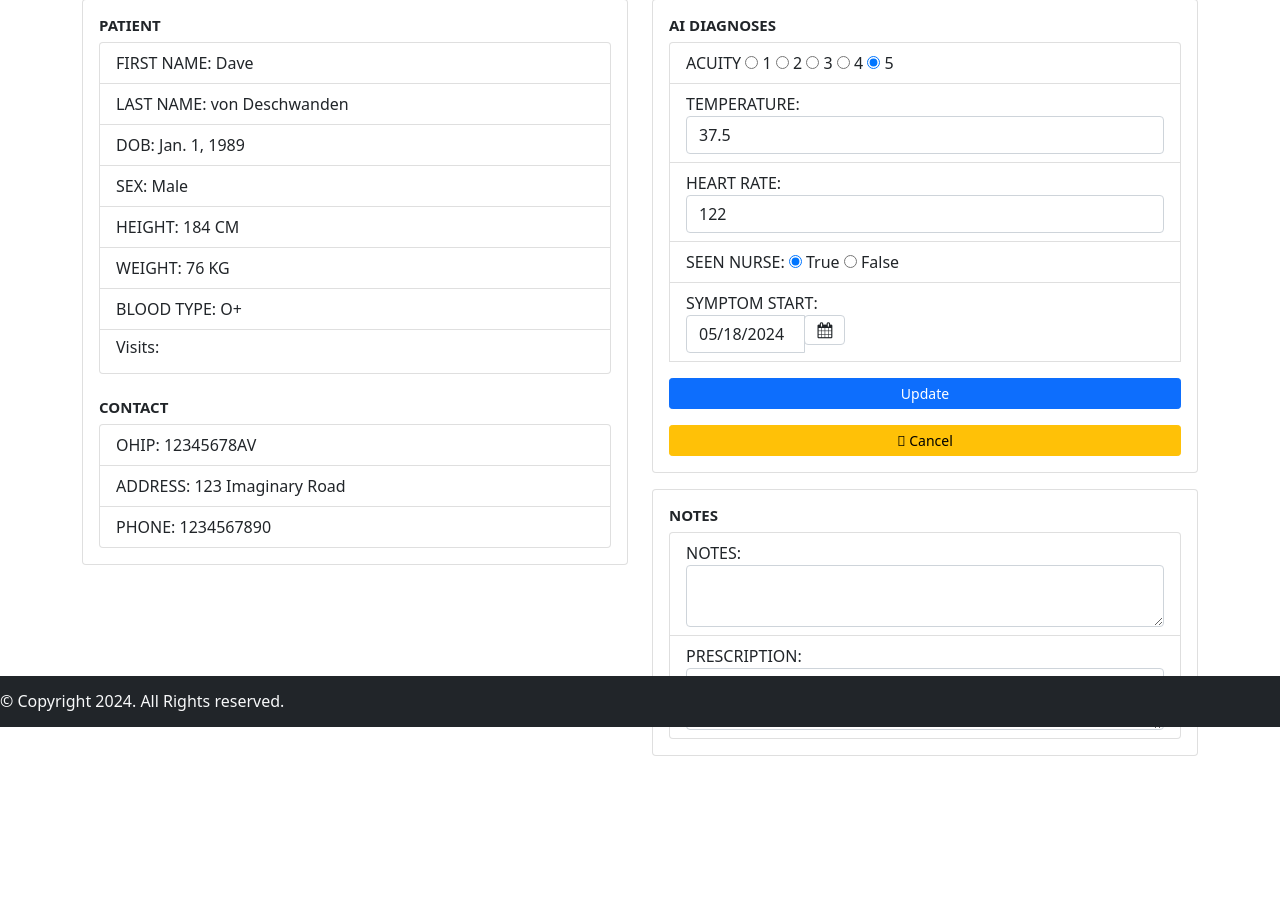
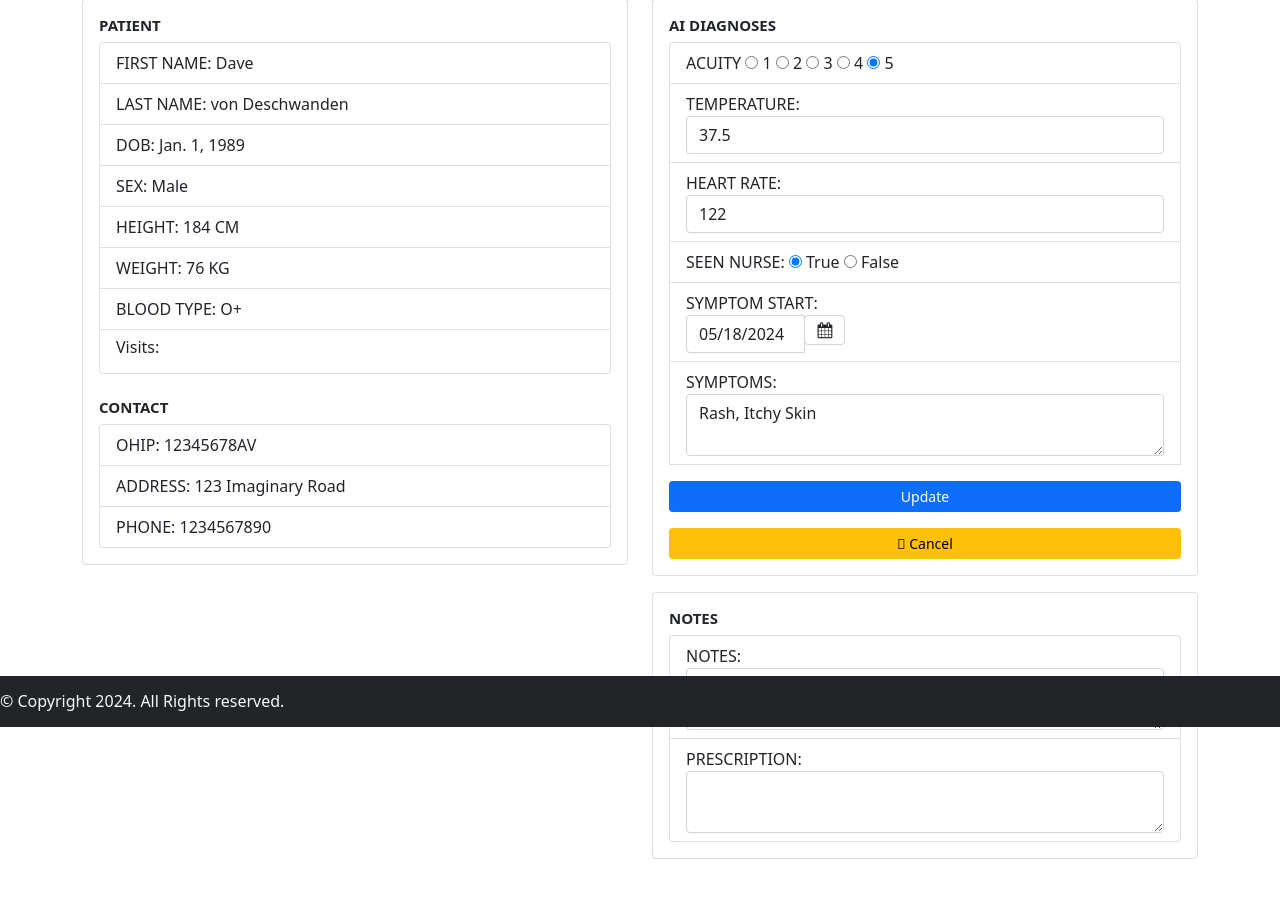
Before and after one commit to deschi0000/cs50web_capstone, a Django app: page /patientinfo/1/edit in a window 1280 px wide. Shown: the part 73-980 px from the top of the page. Before the commit the page ends 829 px from the top, so only its background shows below. Run offline with Django 4.2, Linux system fonts and the light colour scheme; data comes from the database, SQL or seed files in the repository; some libraries are stand-ins or nearby versions.

Commit message:
add symptoms textarea

```diff
--- a/medicAI/templates/medicAI/editpatientinfo.html
+++ b/medicAI/templates/medicAI/editpatientinfo.html
@@ -77,9 +77,9 @@
                                     </div>
                                 </div>
                                 <!-- <input type="date" class="form-control" value="{{ current_visit.symptom_start_date }}"> -->
+                            </li>
+                            <li class="list-group-item">SYMPTOMS:<textarea class='form-control' name="symptoms">{{ current_visit.symptoms }}</textarea></li>
 
-
-                            </li>
                             <button class="btn btn-primary btn-sm" style="margin-top: 1rem;" type="submit"><i class="fas fa-pencil-alt"></i> Update </button>
                             <a href="{% url 'patientinfo' patient_id=patient.id %}" class="btn btn-warning btn-sm" style="margin-top: 1rem;"><i class="fas fa-chevron-left"></i> Cancel </a>
 
```
